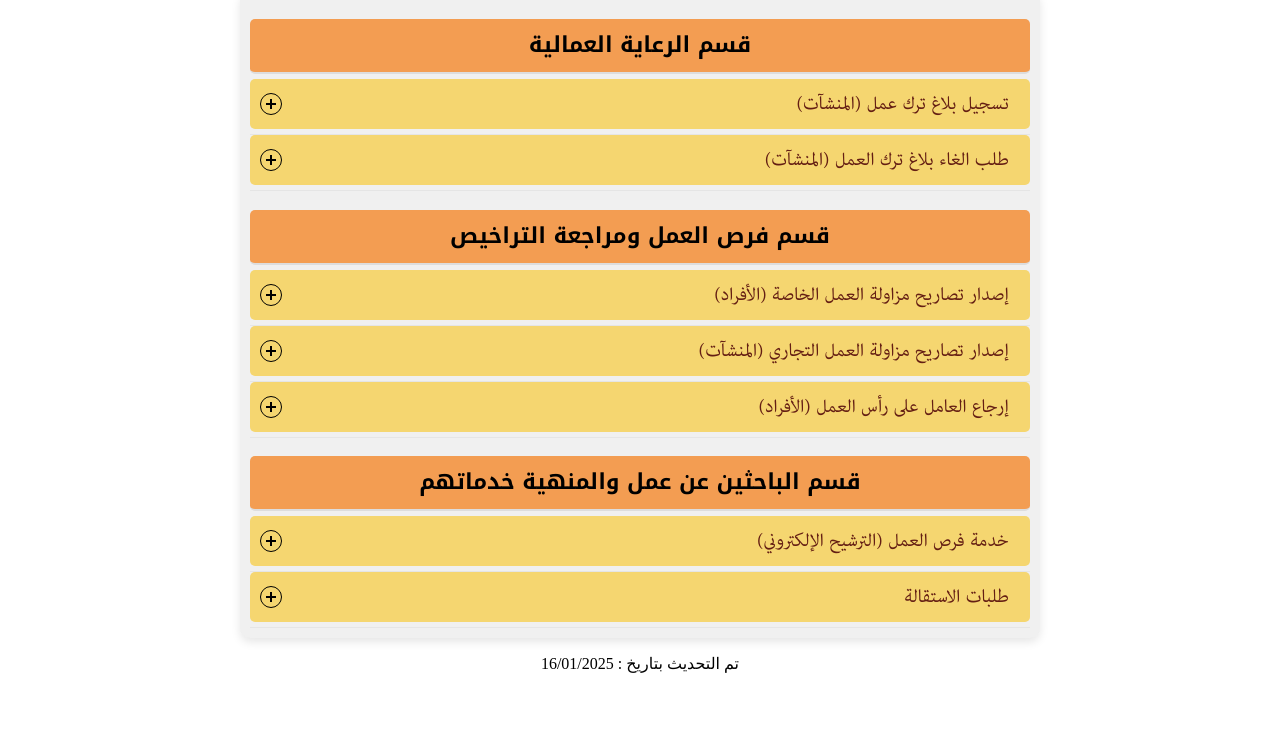
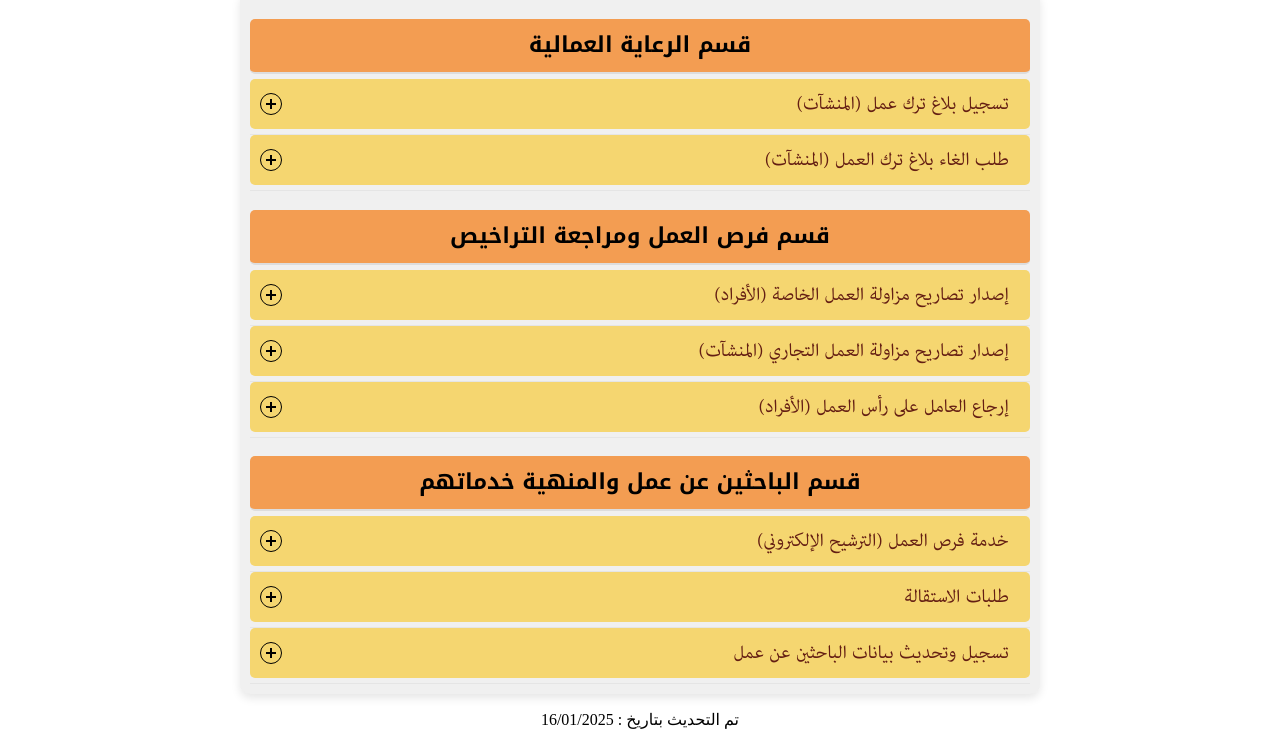
Before and after one commit to abukhleefa/Buraimi-Labour, a plain HTML site: page index.html in a window 1280 px wide. Shown: the part 124-869 px from the top of the page. Before the commit the page ends 813 px from the top, so only its background shows below. Drawn offline with Linux system fonts and the light colour scheme.

Commit message:
Add files via upload

```diff
--- a/index.html
+++ b/index.html
@@ -139,6 +139,22 @@
                     <p id="C.B.7"></p>
                     <p id="C.B.8"></p>
 
+		</div>
+              </div>
+              <div class="accordion-item">
+                <button id="accordion-button-5" aria-expanded="false">
+                  <span class="accordion-title" id="C.C"></span>
+                  <span class="icon" aria-hidden="true"></span>
+                </button>
+                <div class="accordion-content">
+                    <p id='C.C.1'></p>
+                    <p id="C.C.2"></p>
+                    <p id="C.C.3"></p>
+
+                </div>
+              </div>
+
+
                 </div>
         </section>
 
@@ -246,6 +262,13 @@
         document.getElementById('C.B.7').innerHTML = JS_eLang.C_B_7;
         document.getElementById('C.B.8').innerHTML = JS_eLang.C_B_8;
 
+        document.getElementById('C.C').innerHTML = JS_eLang.C_C;
+
+        document.getElementById('C.C.1').innerHTML = JS_eLang.C_C_1;
+        document.getElementById('C.C.2').innerHTML = JS_eLang.C_C_2;
+        document.getElementById('C.C.3').innerHTML = JS_eLang.C_C_3;
+
+
     </script>
 </body>
 
--- a/texts.js
+++ b/texts.js
@@ -166,6 +166,15 @@ const JS_eLang =
 			C_B_8: '-لبدء خدمة طلبات الإستقالة <a href="https://www.mol.gov.om/employment/employereservicesportal/NmTerApplication/List"_blank">(إضغط هنا)</a>',
 
 
+		C_C: "تسجيل وتحديث بيانات الباحثين عن عمل",
+////////////////////////////
+			C_C_1 : "- تتيـح الخدمة للمواطن إمكانية التسجيل الجديد لأول مرة بسجل وزارة العمل كباحث عن عمل بإسترداد البيانات من الجهات المرتبطة بخدمات الوزارة أو إضافة بعض البيانات الأخرى الخاصة بالمواطن مع إرفاق المستندات اللازمة.",
+
+			C_C_2: '- للاطلاع على آلية تسجيل وتحديث بيانات الباحثين عن عمل يمكنك تنزيل الدليل التالي <a href="https://staff.mol.gov.om/DSMVD/CMS/WebSiteEServices/%D8%AE%D8%AF%D9%85%D8%A9%20%D8%AA%D8%B3%D8%AC%D9%8A%D9%84%20%D9%88%D8%AA%D8%AD%D8%AF%D9%8A%D8%AB%20%D8%A8%D9%8A%D8%A7%D9%86%D8%A7%D8%AA%20%D8%A7%D9%84%D8%A8%D8%A7%D8%AD%D8%AB%D9%8A%D9%86%20%D8%B9%D9%86%20%D8%B9%D9%85%D9%84.pdf" target="_blank">(إضغط هنا)</a>',
+
+			C_C_3: '-لبدء خدمة تسجيل وتحديث بيانات الباحثين عن عمل <a href="https://jobseeker.mol.gov.om/js/newReg.aspx"_blank">(إضغط هنا)</a>',
+
+
 //////////////////////////////////////////////////////////////////////////////////////////////////////
 
 }
```
